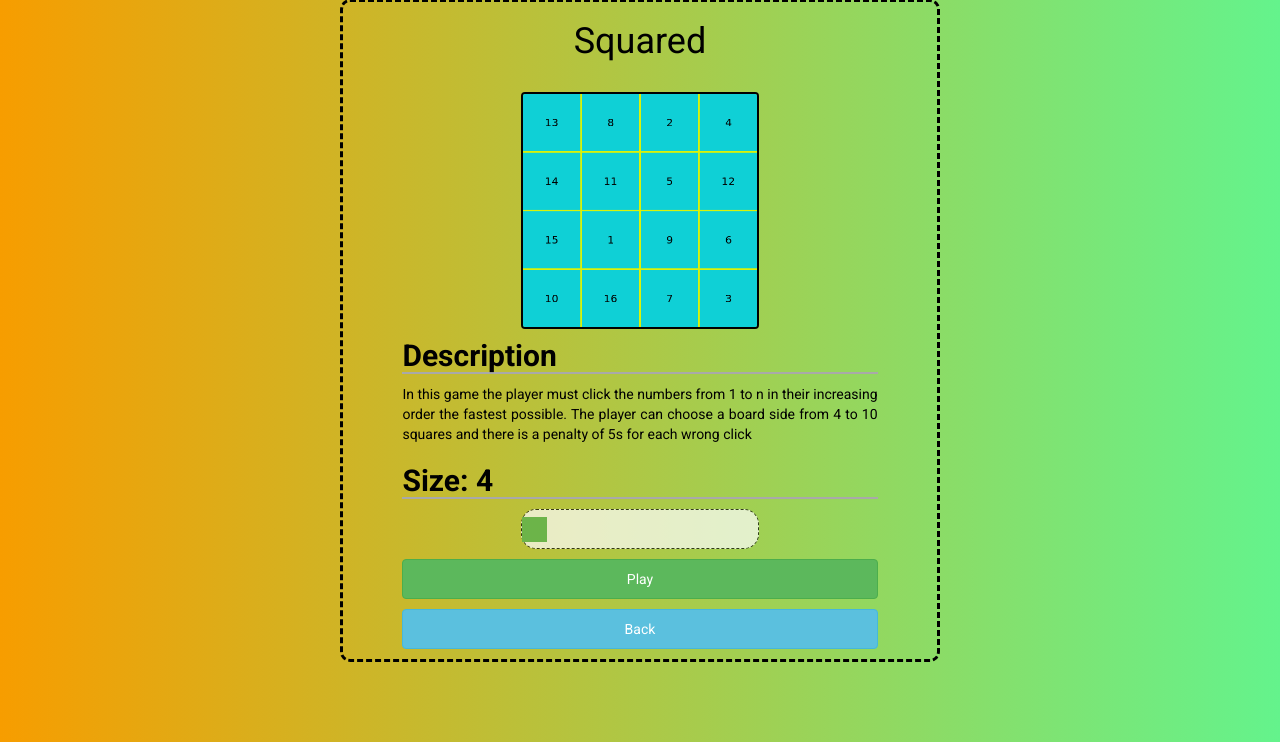
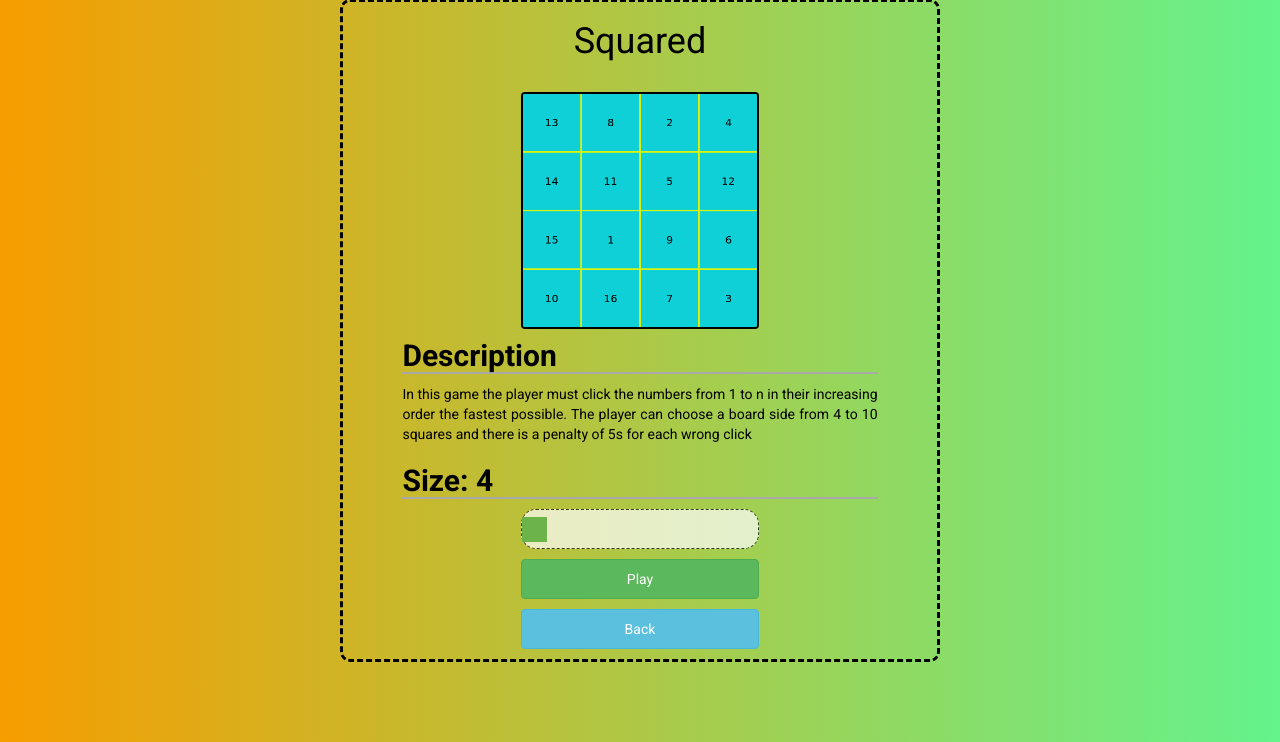
Before and after one commit to wafonro/dontblink, a PHP site: page /descriptions/game_description.php in a window 1280 px wide. Shown: the part 81-823 px from the top of the page. Run offline with PHP 8.4, Linux system fonts and the light colour scheme.

Commit message:
Minor changes in the description of forms

```diff
--- a/css/game_description.css
+++ b/css/game_description.css
@@ -43,9 +43,9 @@ p{
 }
 .btn{
     height:40px;
-    width: 80%;
+    width: 40%;
     margin-bottom: 10px;
-    margin-left: 10%;
+    margin-left: 30%;
 }
 #slider-container{
    display:inline-block;
--- a/forms/login.php
+++ b/forms/login.php
@@ -36,7 +36,7 @@
 <div class="container">
     <form method="post">
     <label><b>Email</b></label>
-    <input type="email" placeholder="Enter Username" name="uemail" required>
+    <input type="email" placeholder="Enter Email" name="uemail" required>
     <label><b>Password</b></label>
     <input type="password" placeholder="Enter Password" name="psw" required>
     <?php
--- a/forms/signup.php
+++ b/forms/signup.php
@@ -36,7 +36,7 @@ if(isset($_POST["uemail"])){
   <div class="container">
   <form method="post">
     <label><b>Email</b></label>
-    <input type="email" placeholder="Enter Username" name="uemail" required>
+    <input type="email" placeholder="Enter Email" name="uemail" required>
     <label><b>Nickname</b></label>
     <input type="text" placeholder="Enter Username" name="uname" required>
     <label><b>Password</b></label>
```
